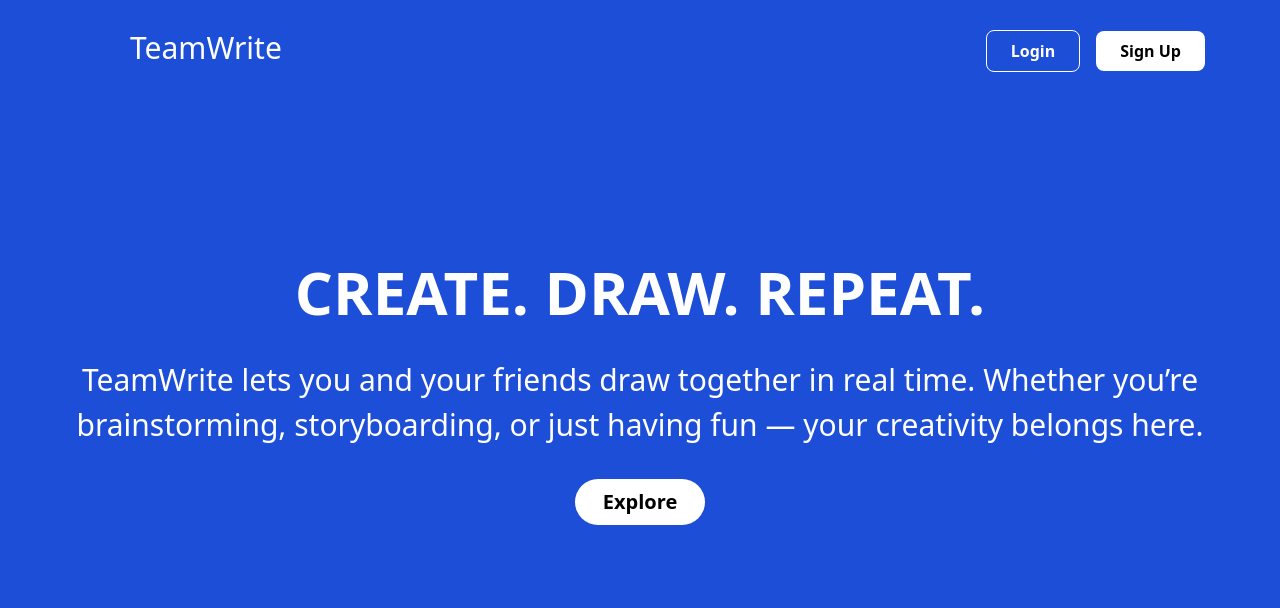
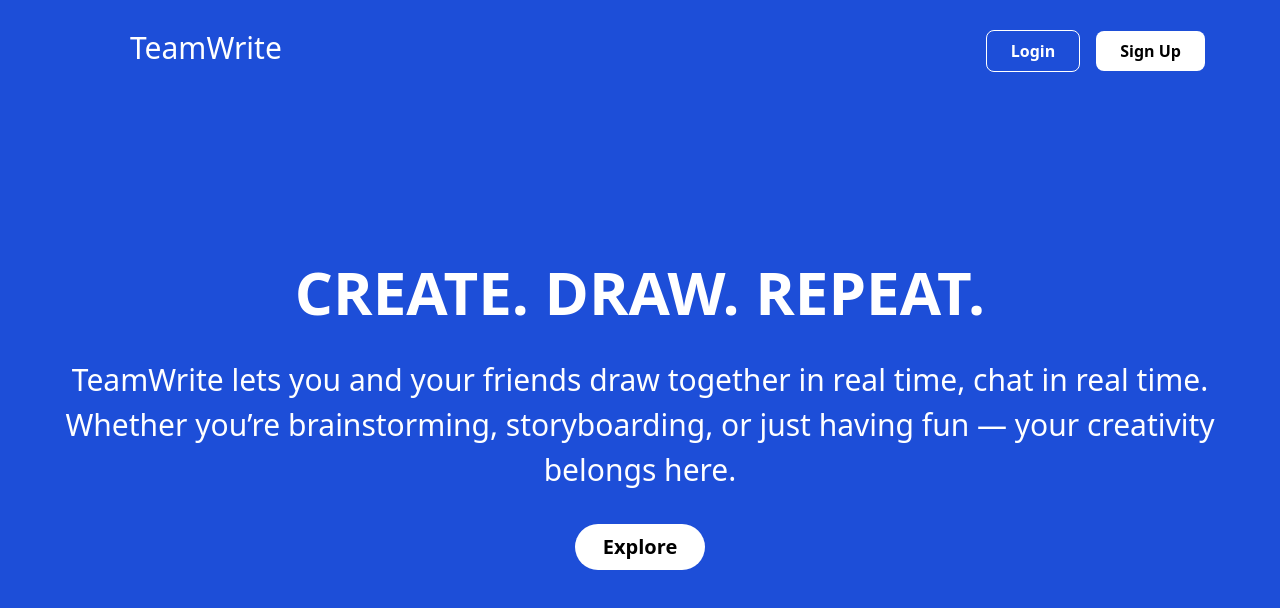
Before and after one commit to KarthikHK-01/Collaborative-WhiteBoard-And-Chat-App, a React (Vite) app in the folder frontend/: page / in a window 1280 px wide. Shown: the top 608 px of the page. Built offline with nearby package versions, Linux system fonts and the light colour scheme; no server answers; a web font is replaced by a local one.

Commit message:
Banner updates

```diff
--- a/frontend/src/pages/LandingPage.jsx
+++ b/frontend/src/pages/LandingPage.jsx
@@ -18,7 +18,7 @@ export function LandingPage () {
                 <div className="flex flex-col justify-center items-center text-center px-10">
                     <p className="text-white text-[60px] font-bold mb-5">CREATE. DRAW. REPEAT.</p>
                     <p className="text-white text-[30px] max-w-6xl">
-                    TeamWrite lets you and your friends draw together in real time. Whether you’re brainstorming,
+                    TeamWrite lets you and your friends draw together in real time, chat in real time. Whether you’re brainstorming,
                     storyboarding, or just having fun — your creativity belongs here.
                     </p>
                     <button className="mt-8 bg-white font-bold rounded-full py-2 px-7 text-[20px]" onClick={() => navigate("/login")}>Explore</button>
```
